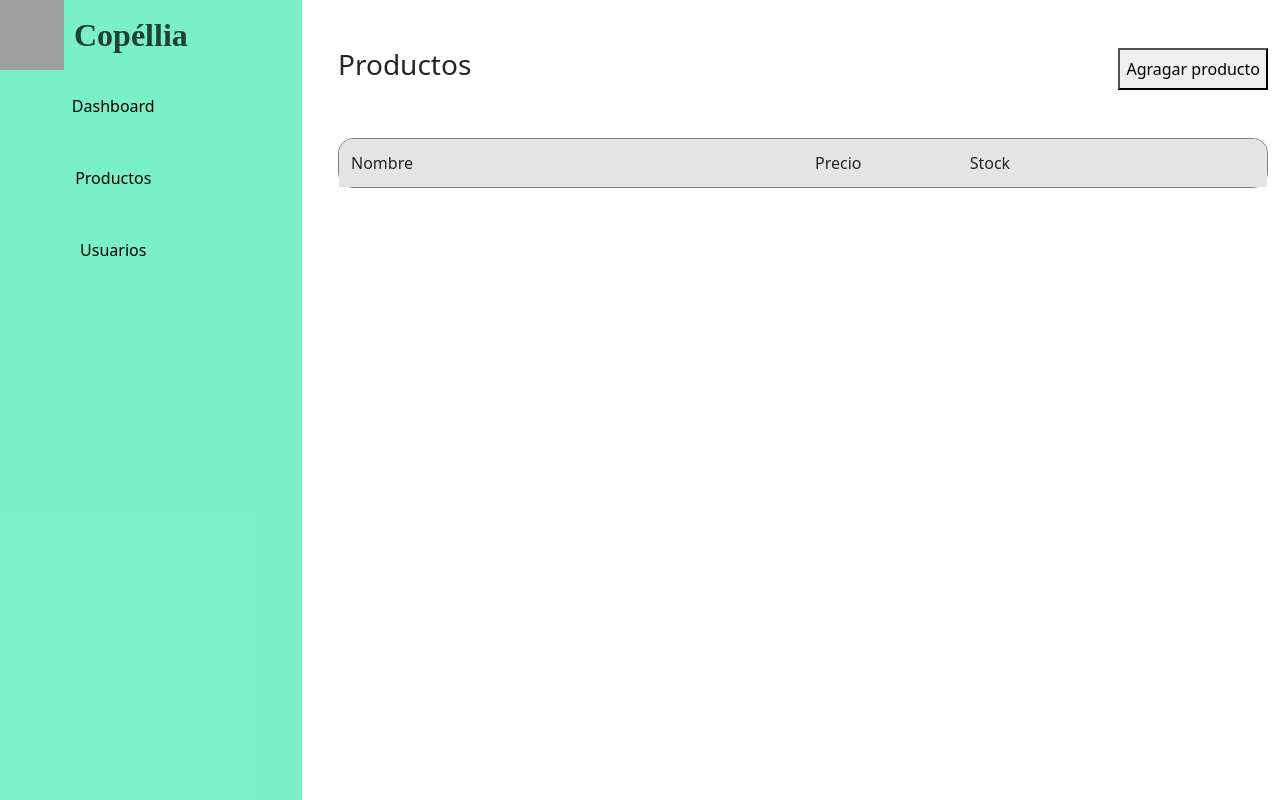
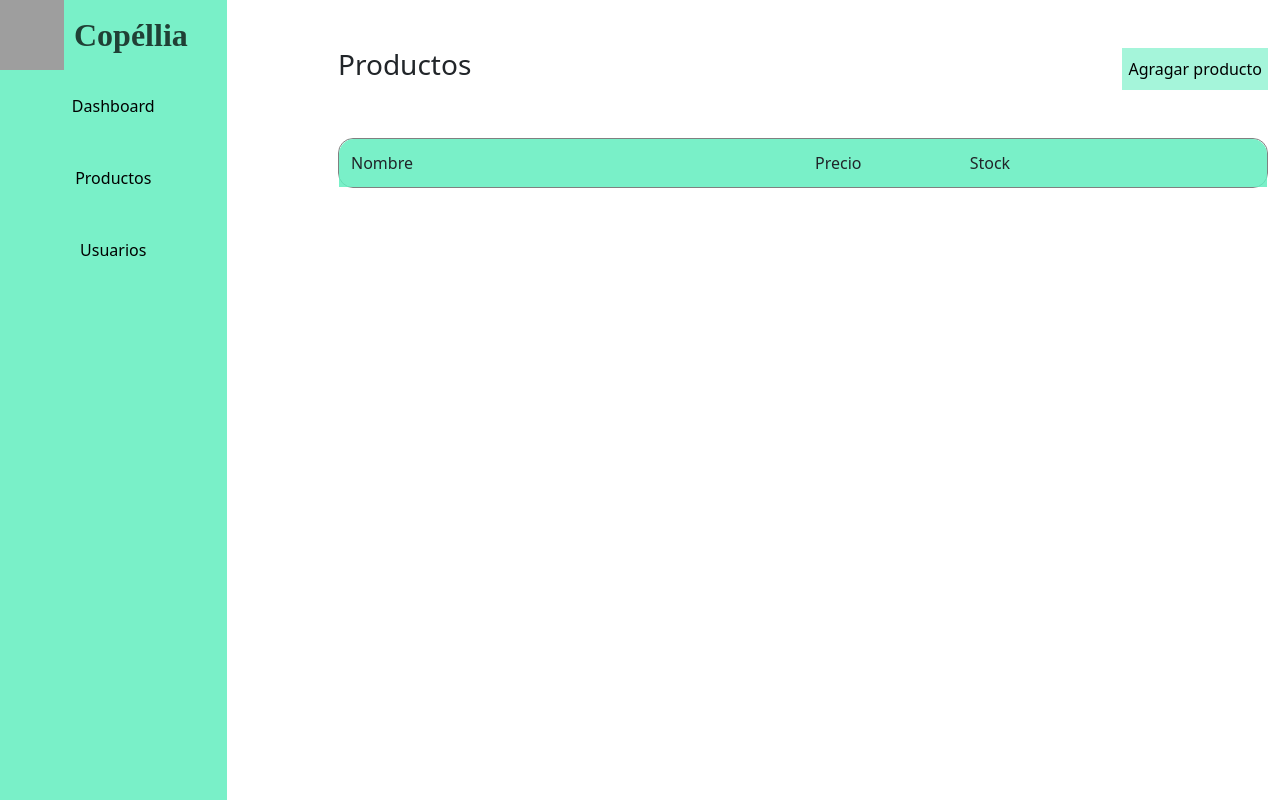
Before and after one commit to DemianVille/ProyectoFinDeAnio-Front-End-Admin, a React (Vite) app: page /admin in a window 1280 px wide. Built offline with nearby package versions, Linux system fonts and the light colour scheme; grey boxes are pictures that could not be loaded; a web font is replaced by a local one.

Commit message:
sidebar & btns

```diff
--- a/src/App.css
+++ b/src/App.css
@@ -36,12 +36,11 @@
 .sideBar {
   background-color: rgba(97, 238, 191, 0.849);
   height: 100%;
+  width: 75%;
 }
 
-.adminBtns:hover {
-  color: black;
+.adminBtns:focus {
   background-color: rgba(114, 221, 185, 0.568);
-  border-radius: 15px;
 }
 
 .adminBtns {
@@ -52,12 +51,15 @@
 
 /* Error 404 - Botones */
 
-.backToHomePage:hover {
+.backToHomePage:hover,
+.adminBtns:hover,
+.botonesVarios:hover {
   color: black;
   background-color: rgba(114, 221, 185, 0.568);
 }
 
-.backToHomePage {
+.backToHomePage,
+.botonesVarios {
   color: black;
   background-color: rgba(97, 238, 191, 0.568);
   border-radius: 0;
@@ -73,7 +75,7 @@
 /* Products page */
 
 .infoRow {
-  background-color: rgb(228, 228, 228);
+  background-color: rgba(97, 238, 191, 0.849);
   height: 100%;
   padding: 12px 0;
   border-radius: 15px 15px 0 0;
--- a/src/components/Product.jsx
+++ b/src/components/Product.jsx
@@ -35,7 +35,7 @@ export default function Product({ id }) {
         <Col xs={2}>{product.price}</Col>
         <Col xs={2}>{product.stock}</Col>
         <Col xs={2}>
-          <button>Editar</button>
+          <button className="botonesVarios">Editar</button>
         </Col>
       </Row>
     </>
--- a/src/components/SideBar.jsx
+++ b/src/components/SideBar.jsx
@@ -14,13 +14,13 @@ export default function SideBar() {
         </div>
         <div className="d-flex flex-column">
           <Link to={"/admin"} className="w-100">
-            <button className="adminBtns my-3 p-2 w-75">Dashboard</button>
+            <button className="adminBtns my-3 p-2 w-100">Dashboard</button>
           </Link>
           <Link to={"/admin/productos"} className="w-100">
-            <button className="adminBtns my-3 p-2 w-75">Productos</button>
+            <button className="adminBtns my-3 p-2 w-100">Productos</button>
           </Link>
           <Link to={"/admin/usuarios"} className="w-100">
-            <button className="adminBtns my-3 p-2 w-75">Usuarios</button>
+            <button className="adminBtns my-3 p-2 w-100">Usuarios</button>
           </Link>
         </div>
       </div>
--- a/src/pages/Dashboard.jsx
+++ b/src/pages/Dashboard.jsx
@@ -16,7 +16,7 @@ export default function Dashboard() {
           <Container fluid>
             <div className="d-flex justify-content-between my-5">
               <h3>Productos</h3>
-              <button>Agragar producto</button>
+              <button className="botonesVarios">Agragar producto</button>
             </div>
             <div className="productsTable">
               <Row className="infoRow">
--- a/src/pages/Products.jsx
+++ b/src/pages/Products.jsx
@@ -39,7 +39,7 @@ export default function Products() {
           <Container fluid>
             <div className="d-flex justify-content-between my-5">
               <h3>Productos</h3>
-              <button>Agragar producto</button>
+              <button className="botonesVarios">Agragar producto</button>
             </div>
             <div className="productsTable">
               <Row className="infoRow">
```
